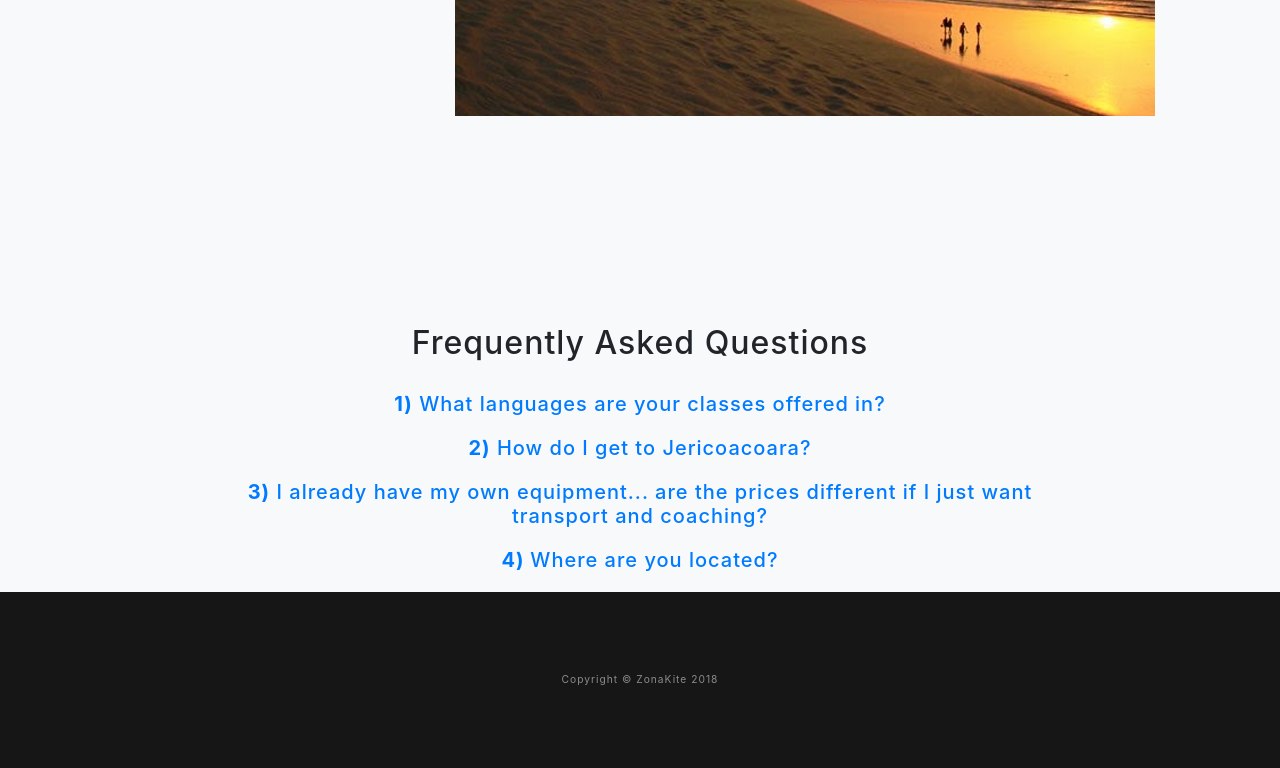
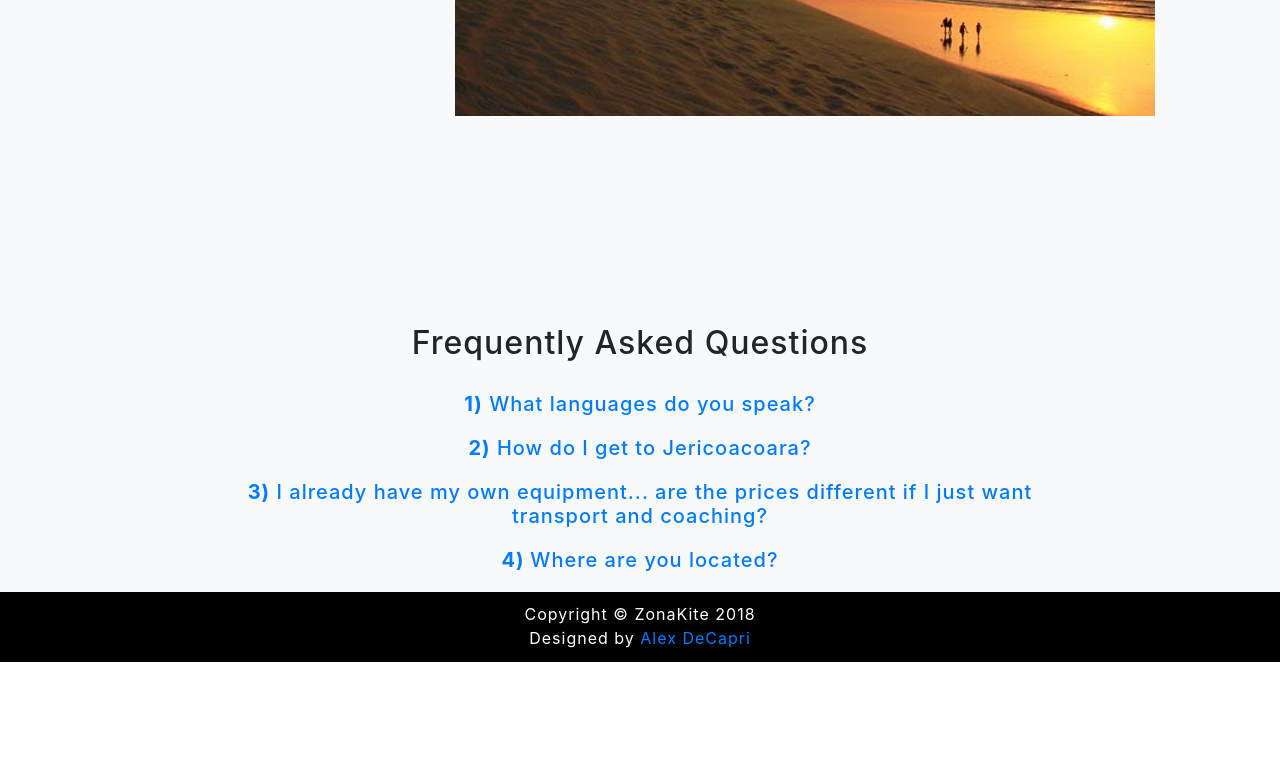
Before and after one commit to alexdecapri/zonakite, a website with bundled scripts: page index.html in a window 1280 px wide. Shown: the part 2347-3115 px from the top of the page. After the commit the page ends 3009 px from the top, so only its background shows below. Built offline with nearby package versions, Linux system fonts and the light colour scheme.

Commit message:
little updates

```diff
--- a/css/edits.css
+++ b/css/edits.css
@@ -204,3 +204,10 @@
     float: none;
     margin: 0 auto;
 }
+
+.footer-custom {
+  height: 70px;
+  width: 100%;
+  background-color: black;
+  padding-top: 10px;
+}
--- a/index.html
+++ b/index.html
@@ -223,7 +223,7 @@
         <div class="panel panel-default col-xs-12 col-sm-10 col-md-8 col-centered">
             <div class="panel-heading">
                 <h5 class="panel-title">
-                    <a class="accordion-toggle" data-toggle="collapse" data-target="#collapseOne" data-parent="#accordion" href="#collapseOne"><b>1)</b> What languages are your classes offered in?</a>
+                    <a class="accordion-toggle" data-toggle="collapse" data-target="#collapseOne" data-parent="#accordion" href="#collapseOne"><b>1)</b> What languages do you speak?</a>
                 </h5>
             </div>
             <div id="collapseOne" class="panel-collapse collapse in">
@@ -421,11 +421,13 @@
     </section> -->
 
     <!-- Footer -->
-    <footer class="bg-black small text-center text-white-50">
-      <div class="container bg-black small text-center text-white-50">
+    <!-- <footer class="bg-black small text-center text-white-50"> -->
+      <div class="footer-custom text-center text-white">
         Copyright &copy; ZonaKite 2018
+        <br>
+        Designed by <a href="https://www.alexdecapri.com" target="_blank">Alex DeCapri</a>
       </div>
-    </footer>
+    <!-- </footer> -->
 
     <!-- Bootstrap core JavaScript -->
     <script src="vendor/jquery/jquery.min.js"></script>
```
